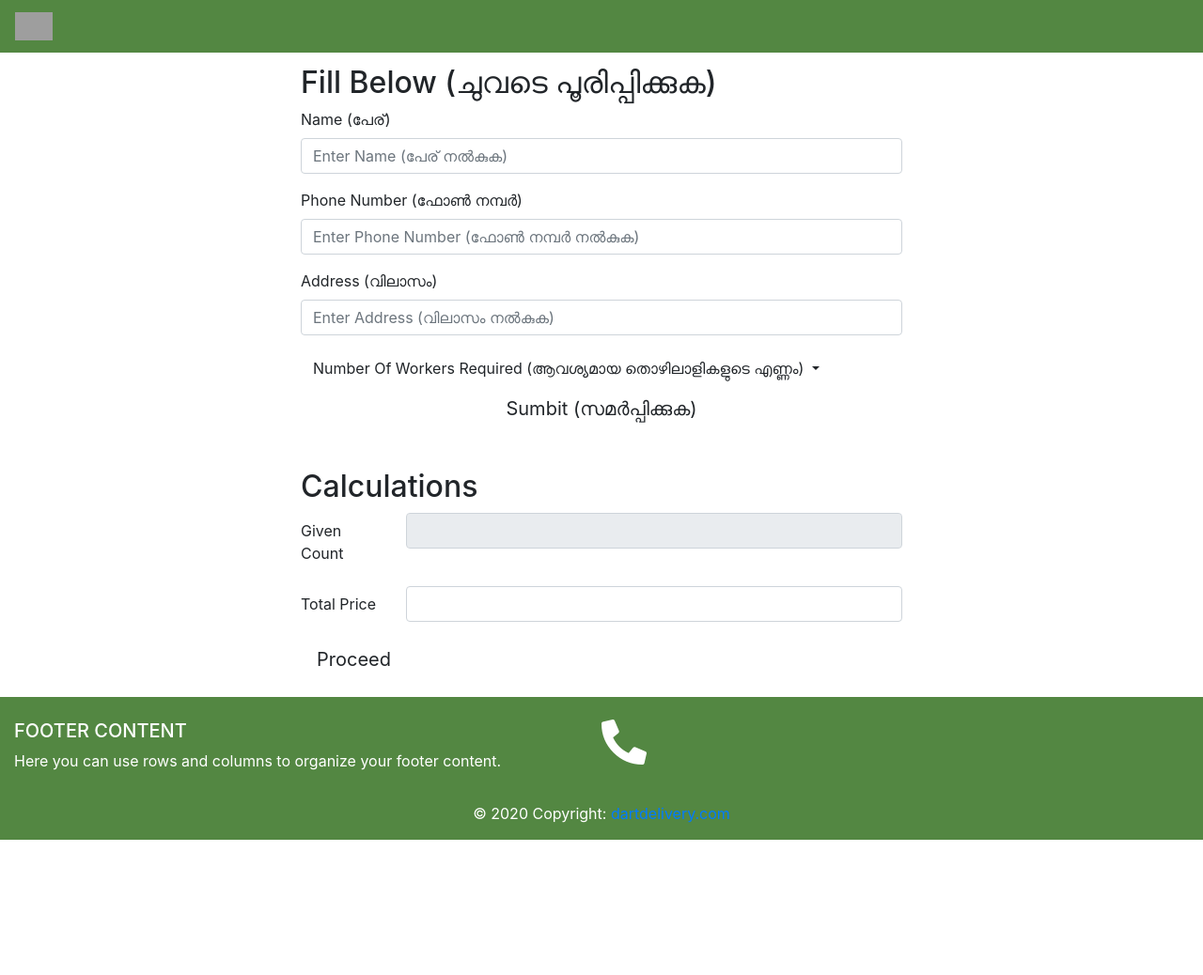
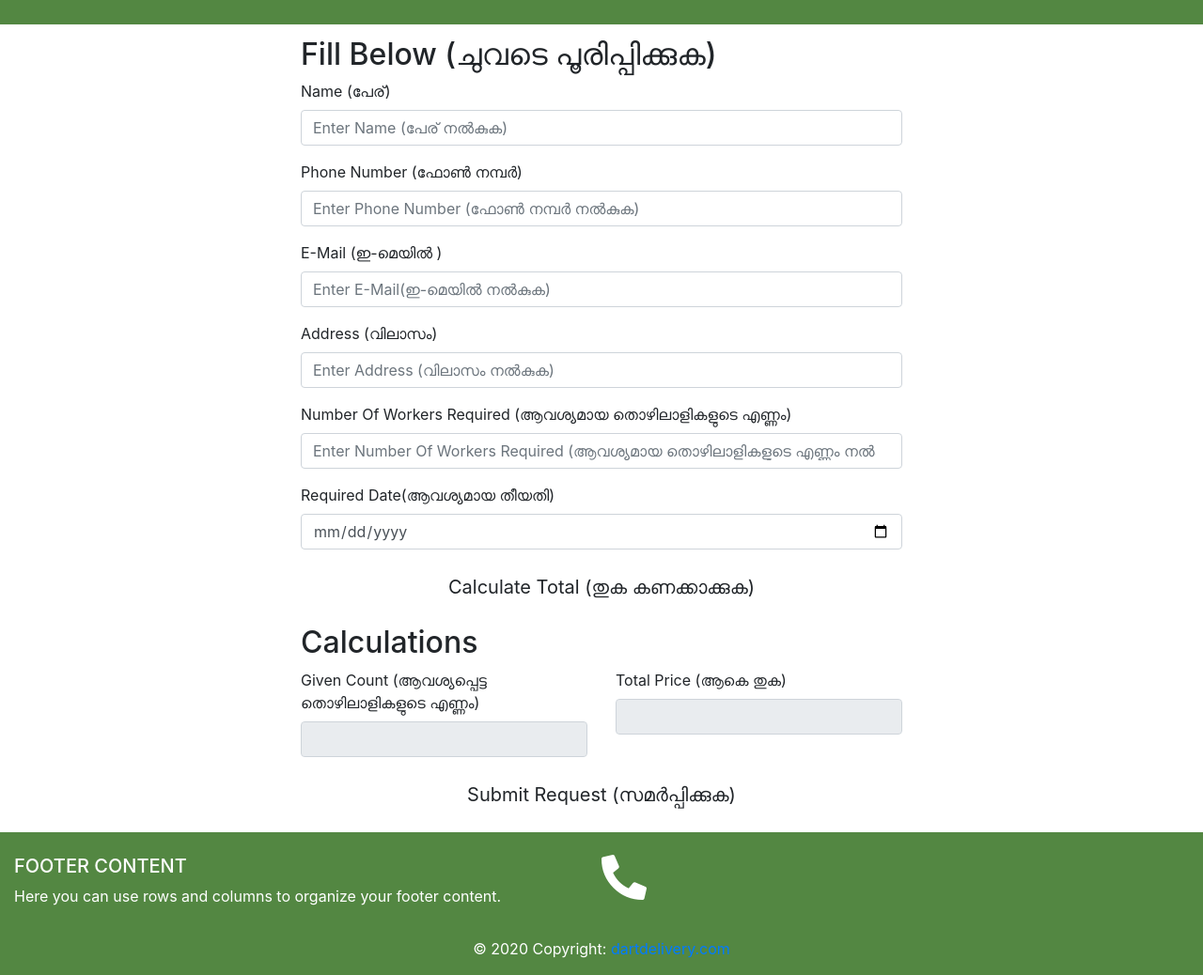
Before and after one commit to Karshakasahayi-agrivator/karshakasahayi, a Django app: page / in a window 1280 px wide. Shown: the whole page at 94% size. Before the commit the page ends 894 px from the top, so only its background shows below. Run offline with Django 3.2, Linux system fonts and the light colour scheme; some libraries are stand-ins or nearby versions; some web fonts are replaced; grey boxes are pictures that could not be loaded.

Commit message:
changes in the form frontend

```diff
--- a/website/templates/index.html
+++ b/website/templates/index.html
@@ -6,7 +6,7 @@
   <meta charset="UTF-8">
   <meta name="viewport" content="width=device-width, initial-scale=1, shrink-to-fit=no">
   <meta http-equiv="x-ua-compatible" content="ie=edge">
-  <title>Sample Page</title>
+  <title>Karshaka Sahayi</title>
   <!-- MDB icon -->
   <!-- <link rel="icon" href="img/mdb-favicon.ico" type="image/x-icon"> -->
   <!-- Font Awesome -->
@@ -19,96 +19,84 @@
   <link rel="stylesheet" href="css/mdb.min.css">
   <!-- Your custom styles (optional) -->
   <link href="//db.onlinewebfonts.com/c/f97196963cd19b4830b860a14bce7a37?family=Stem" rel="stylesheet" type="text/css"/>
+
   <link rel="stylesheet" href="css/pagestyle.css">
 </head>
 <body>
+
+
 
   <!-- Start your project here-->
 <!-- Just an image -->
 <nav class="navbar navbar-dark color">
   <a class="navbar-brand" href="#">
-    <img src="https://mdbootstrap.com/img/logo/mdb-transparent.png" height="30" alt="mdb logo">
+    <!-- <img src="https://mdbootstrap.com/img/logo/mdb-transparent.png" height="30" alt="mdb logo"> -->
   </a>
 </nav>
+
+
+
+
 <!-- Extended default form grid -->
-<div class=form>
-<h2>Fill Below (ചുവടെ പൂരിപ്പിക്കുക)</h2>
 <form method="POST">
     {% csrf_token %}
-<!-- Default input -->
+<div class="form">
+<h2>Fill Below (ചുവടെ പൂരിപ്പിക്കുക)</h2>
+
+  <!-- Default input -->
   <div class="form-group">
-    <label for="inputAddress">Name (പേര്)</label>
-    <input type="text" class="form-control" id="inputAddress" placeholder="Enter Name (പേര് നൽകുക)">
+    <label for="inputName">Name (പേര്)</label>
+    <input type="text" class="form-control" id="inputName" placeholder="Enter Name (പേര് നൽകുക)">
   </div>
   <!-- Default input -->
   <div class="form-group">
-    <label for="inputAddress2">Phone Number (ഫോൺ നമ്പർ)</label>
-    <input type="text" class="form-control" id="inputAddress2" placeholder="Enter Phone Number (ഫോൺ നമ്പർ നൽകുക)">
+    <label for="inputPhNo">Phone Number (ഫോൺ നമ്പർ)</label>
+    <input type="number" class="form-control" id="inputPhNo" placeholder="Enter Phone Number (ഫോൺ നമ്പർ നൽകുക)">
   </div>
+    <!-- Default input -->
+    <div class="form-group">
+      <label for="inputEmail">E-Mail (ഇ-മെയിൽ )</label>
+      <input type="email" class="form-control" id="inputEmail" placeholder="Enter E-Mail(ഇ-മെയിൽ നൽകുക)">
+    </div>
    <!-- Default input -->
    <div class="form-group">
     <label for="inputAddress">Address (വിലാസം)</label>
     <input type="text" class="form-control" id="inputAddress" placeholder="Enter Address (വിലാസം നൽകുക)">
   </div>
-   <!-- Basic dropdown -->
-   <button class="btn color dropdown-toggle mr-4" type="button" data-toggle="dropdown"
-   aria-haspopup="true" aria-expanded="false">Number Of Workers Required (ആവശ്യമായ തൊഴിലാളികളുടെ എണ്ണം) </button>
+    <!-- Default input -->
+    <div class="form-group">
+      <label for="inputWorkerNumber">Number Of Workers Required (ആവശ്യമായ തൊഴിലാളികളുടെ എണ്ണം)</label>
+      <input type="number" class="form-control" id="inputWorkerNumber" placeholder="Enter Number Of Workers Required (ആവശ്യമായ തൊഴിലാളികളുടെ എണ്ണം നൽകുക)">
+    </div>
+    <!-- Default input -->
+    <div class="form-group">
+      <label for="inputDate">Required Date(ആവശ്യമായ തീയതി)</label>
+      <input type="date" class="form-control" id="inputDate" placeholder="Enter Required Date(ആവശ്യമായ തീയതി നൽകുക)">
+    </div>
+ <div class="form-group text-center">
+  <button type="button" class="btn color btn-lg ">Calculate Total (തുക കണക്കാക്കുക)</button>
+ </div>
 
- <div class="dropdown-menu">
-   <a class="dropdown-item" href="#">1</a>
-   <a class="dropdown-item" href="#">2</a>
-   <a class="dropdown-item" href="#">3</a>
-   <div class="dropdown-divider"></div>
-   <a class="dropdown-item" href="#">More (കൂടുതൽ)</a>
- </div>
- <!-- Basic dropdown -->
- <div class="text-center">
-  <button type="submit" class="btn color btn-lg ">Sumbit (സമർപ്പിക്കുക)</button>
 
- </div>
-</form>
-&nbsp;
-&nbsp;
-&nbsp;
+
+
+
 <h2>Calculations</h2>
-<!-- Horizontal material form -->
-<form>
-  <!-- Grid row -->
-  <div class="form-group row">
-        <!-- Default input -->
-    <!-- Material input -->
-    <label for="inputEmail3MD" class="col-sm-2 col-form-label">Given Count</label>
-    <div class="col-sm-10">
-      <div class="md-form mt-0">
-        <input type="email" class="form-control" id="inputEmail3MD" placeholder="" disabled>
-      </div>
+  <div class="row">
+    <div class="form-group col">
+      <label for="workercount">Given Count (ആവശ്യപ്പെട്ട തൊഴിലാളികളുടെ എണ്ണം)</label>
+      <input type="number" id="workercount" class="form-control"disabled>
+    </div>
+    <div class="form-group col">
+      <label for="totalprice" >Total Price (ആകെ തുക)</label>
+    <input type="number" id="totalprice" class="form-control"disabled>
     </div>
   </div>
-  <!-- Grid row -->
-
-  <!-- Grid row -->
-  <div class="form-group row">
-    <!-- Material input -->
-    <label for="inputPassword3MD" class="col-sm-2 col-form-label">Total Price</label>
-    <div class="col-sm-10">
-      <div class="md-form mt-0">
-        <input type="password" class="form-control" id="inputPassword3MD" placeholder="">
-      </div>
-    </div>
-  </div>
-  <!-- Grid row -->
-
-  <!-- Grid row -->
-  <div class="form-group row">
-    <div class="col-sm-10">
-      <button type="submit" class="btn color btn-lg">Proceed </button>
-    </div>
-  </div>
-  <!-- Grid row -->
+  <div class="form-group text-center">
+      <button type="submit" class="btn color btn-lg ">Submit Request (സമർപ്പിക്കുക)</button>
+     </div>
+</div>
 </form>
-<!-- Horizontal material form -->
-</div>
-<!-- Extended default form grid -->
 
 
   <!-- End your project here-->
```
Also changed, not shown: website/forms.py (added, +7 -0 lines), website/static/style.css (line endings or trailing spaces), website/urls.py (line endings or trailing spaces).
